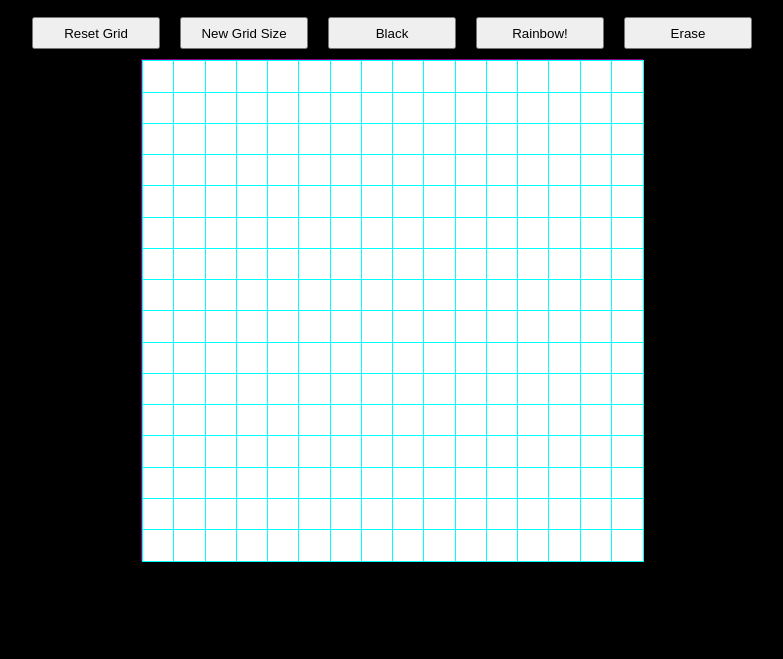
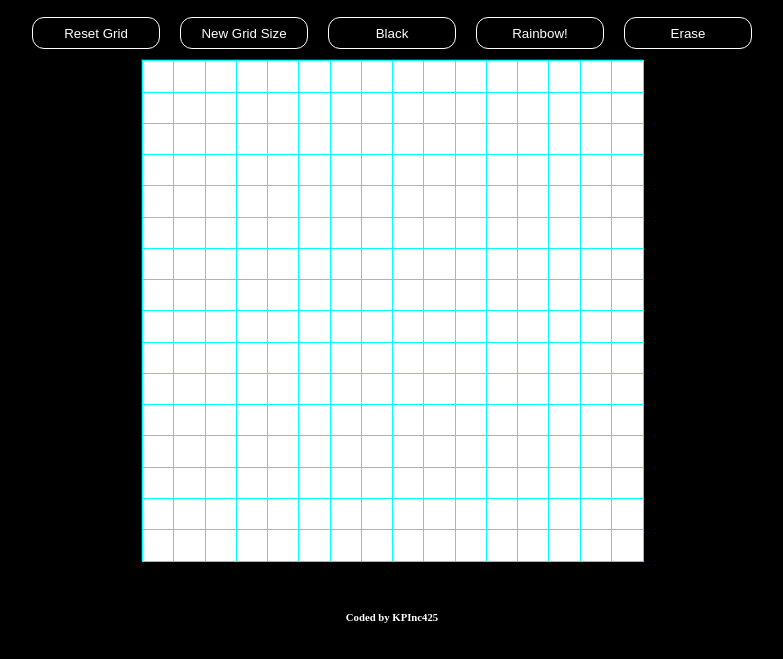
Before and after one commit to KPInc425/etch-a-sketch, a plain HTML site: page index.html in a window 1280 px wide. Shown: the part 61-720 px from the top of the page, without its empty margins (248-1031 px from the left). Drawn offline with Linux system fonts and the light colour scheme.

Commit message:
More styling

```diff
--- a/index.html
+++ b/index.html
@@ -16,7 +16,7 @@
 
         </main>
         <footer>
-
+            <h6>Coded by KPInc425</h6>
         </footer>
         <script src="etchASketch.js"></script>
     </body>
--- a/styles.css
+++ b/styles.css
@@ -26,4 +26,13 @@ button {
     margin: 10px;
     width: 128px;
     height: 32px;
+    border: 1px solid white;
+    background-color: black;
+    color: white;
+    border-radius: 12px;
 }
+
+footer {
+    margin-top: 50px;
+    text-align: center;
+}
```
